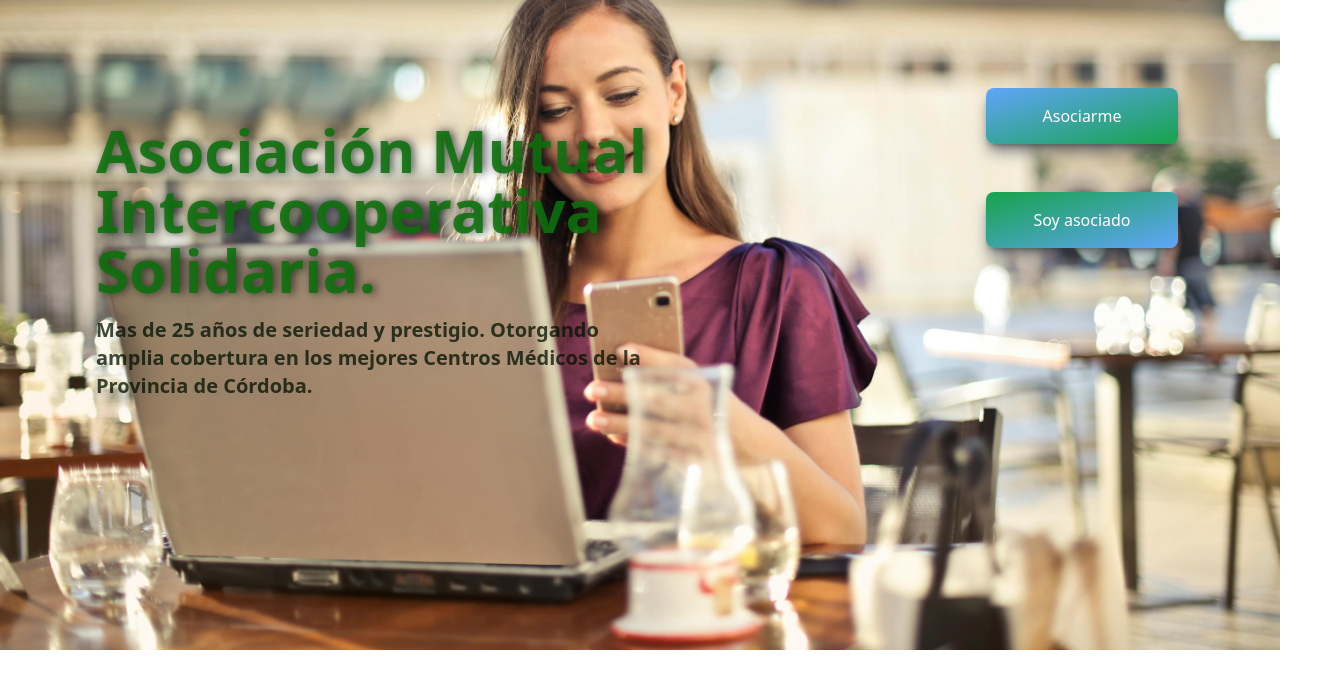
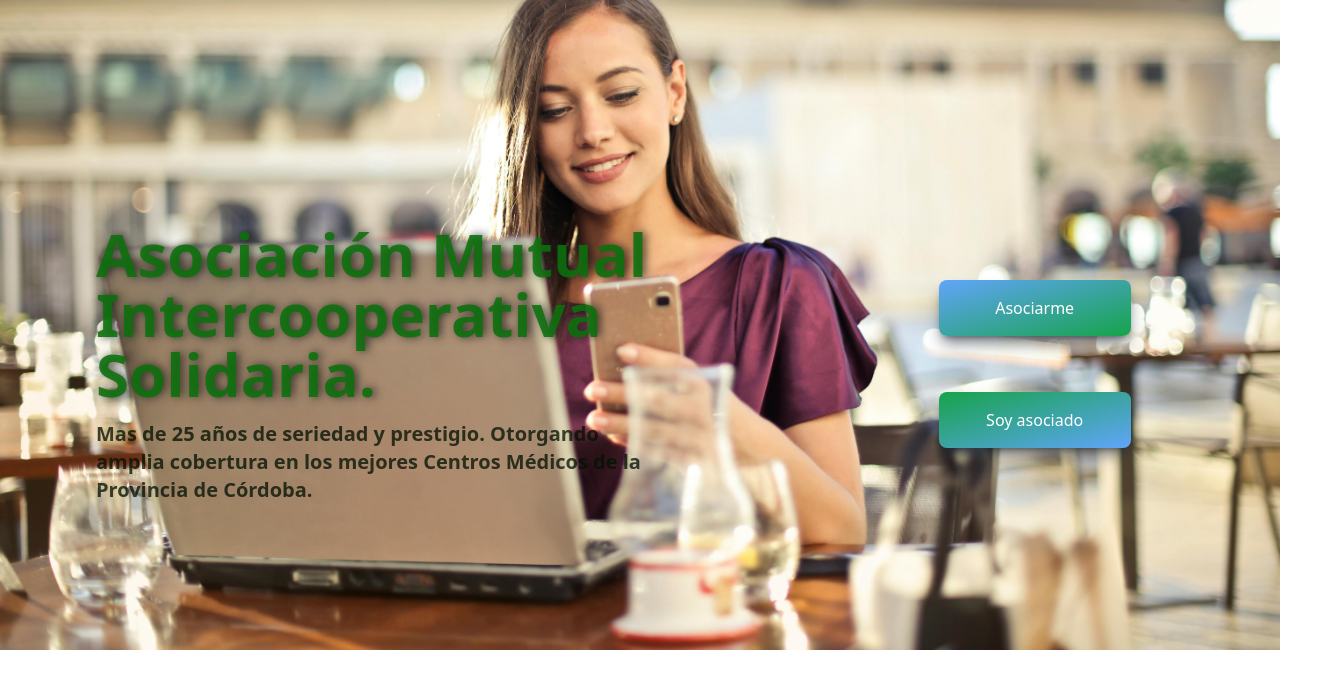
Before and after one commit to vlnrtta/landing-astro-amicos, an Astro site: page /presentacion in a window 1280 px wide. Shown: the whole page, 1320 px wide, since content can reach past the window. Built offline with nearby package versions, Linux system fonts and the light colour scheme; Astro itself is replaced by a stand-in of ours.

Commit message:
modificacion 11

```diff
--- a/src/components/HeaderHome.astro
+++ b/src/components/HeaderHome.astro
@@ -1,6 +1,6 @@
 
 
-<div class="w-full justify-between px-6 grid grid-cols-1 place-content-between items-center h-32 md:grid-cols-2 md:h-12 md:px-12 lg:px-24 xl:px-24 2xl:px-64 py-2 fixed z-10 bg-gradient-to-b from-green-200 to-transparent" style="backdrop-filter: blur(15px);">
+<div class="w-full px-6 grid grid-cols-1 place-content-between items-center h-32 md:grid-cols-2 md:h-12 md:px-12 lg:px-24 xl:px-24 2xl:px-64 py-2 fixed z-10 bg-gradient-to-b from-green-200 to-transparent" style="backdrop-filter: blur(15px);">
     <div class="flex justify-around md:justify-between mt-2 md:mt-0">
         <a href="#">
             <img
--- a/src/pages/presentacion.astro
+++ b/src/pages/presentacion.astro
@@ -1,7 +1,7 @@
 
-<div class="w-[655px] grid grid-cols-1 gap-4 z-28 place-content-between  pt-28 -mb-4 sm:grid-cols-1 sm:py-2 lg:pl-24 lg:grid-cols-3 sm:w-full" style="background-image:url('image3_1.jpg'); background-size: cover; height:650px;">
+<div class="w-[655px] grid grid-cols-1 gap-4 place-content-between sm:pt-28 p-2 -mb-4 sm:grid-cols-2 sm:py-2 lg:pl-24 lg:grid-cols-3 sm:w-full" style="background-image:url('image3_1.jpg'); background-size: cover; height:650px;">
     <div class="col-span-2">
-        <h1 class="text-6xl font-bold flex flex-row mt-28 pb-4 text-shadow " style="color: rgba(13, 112, 13, 0.884); text-shadow: rgba(27, 27, 27, 0.781) 3px 0 10px;">
+        <h1 class="text-6xl font-bold flex flex-row sm:mt-28 mt-8 pb-4 text-shadow " style="color: rgba(13, 112, 13, 0.884); text-shadow: rgba(27, 27, 27, 0.781) 3px 0 10px;">
             Asociación Mutual <br>
             Intercooperativa Solidaria.
         </h1>
@@ -11,8 +11,8 @@
             Provincia de Córdoba.
         </h2>
     </div>
-    <div style="margin-left:90px; margin-top:80px" class="col-span-1">
-        <div style="margin-bottom:40px">
+    <div class="grid grid-cols-1 place-content-center mx-[100px] mb-48 sm:w-full sm:mx-12 sm:mb-0 sm:col-span-1 sm:grid-cols-1 sm:mt-[120px]">
+        <div class="mb-6 mt-6 sm:mt-0 sm:mx-0 sm:mb-12">
             <a href="/asociarme">
                 <button type="button" class="shadow-lg shadow-gray-800/60 hover:shadow-gray-800/80 text-white bg-gradient-to-br from-blue-400 to-green-600 hover:bg-gradient-to-bl focus:outline-none font-medium rounded-lg text-m  py-2.5 text-center mb-2 w-48 h-14">
                     Asociarme
```
